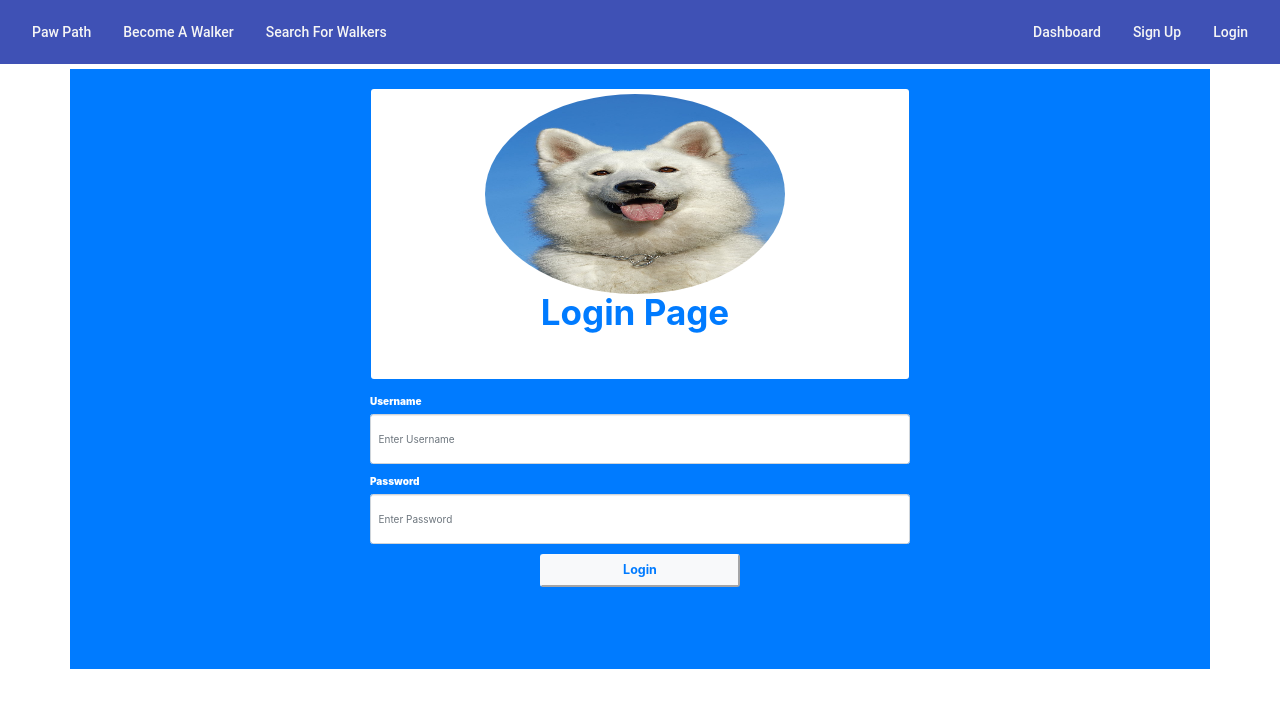
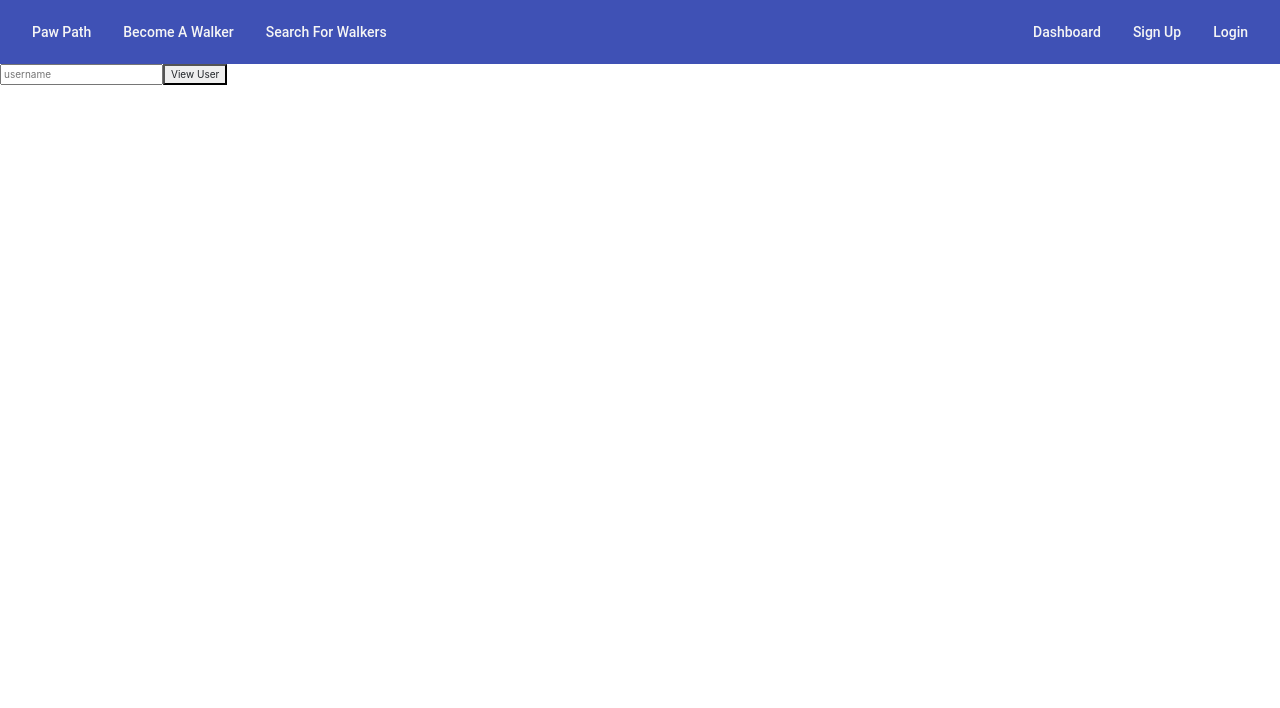
Before and after one commit to mikaelaenters/PawPath, an Angular app in the folder Program2-App/: page /login in a window 1280 px wide. Shown: the top 708 px of the page. Built offline with nearby package versions, Linux system fonts and the light colour scheme.

Commit message:
you're fine

```diff
--- a/Program2-App/src/app/login/login.component.html
+++ b/Program2-App/src/app/login/login.component.html
@@ -1,4 +1,4 @@
-<div class="container bg-primary">
+<!-- <div class="container bg-primary">
     <div class="row justify-content-center">
         <div class="col-sm-6">
             <div class="row justify-content-center login-image">
@@ -22,4 +22,9 @@
             </form>
           </div>
     </div>
-  </div>
+  </div> -->
+
+
+<input type="text" [(ngModel)]="username" placeholder="username"/>
+<button (click)="loginUser()">View User</button>
+<!-- <app-user [user]="user"></app-user> -->
--- a/Program2-App/src/app/login/login.component.ts
+++ b/Program2-App/src/app/login/login.component.ts
@@ -1,4 +1,7 @@
-import { Component, OnInit } from '@angular/core';
+import { Component, OnInit, NgModule } from '@angular/core';
+
+import { User } from 'src/app/models/user';
+import { UserService } from 'src/app/services/userservice';
 
 @Component({
   selector: 'app-login',
@@ -7,9 +10,22 @@ import { Component, OnInit } from '@angular/core';
 })
 export class LoginComponent implements OnInit {
 
-  constructor() { }
+  user: User = new User();
+
+  username = "";
+
+  constructor(private userservice: UserService) { }
+
+  loginUser() {
+    this.userservice.loginUser(this.username).subscribe((user) => {
+      this.user = user;
+      console.log(user);
+    });
+  }
 
   ngOnInit() {
+
+    console.log(this.user);
   }
 
 }
--- /dev/null
+++ b/Program2-App/src/app/models/user.ts
@@ -0,0 +1,12 @@
+export class User {
+
+    userId: number;
+    username: string;
+    password: string;
+    userRole: string;
+    fullname: string;
+
+    //constructor(userId: number, username: string, )
+
+
+}
--- /dev/null
+++ b/Program2-App/src/app/services/userservice.ts
@@ -0,0 +1,20 @@
+import { Injectable } from '@angular/core';
+import { HttpClient } from '@angular/common/http';
+import { environment } from 'src/environments/environment';
+import { User } from 'src/app/models/user';
+
+
+@Injectable({
+    providedIn: 'root'
+})
+export class UserService {
+
+    private readonly url: string = 'http://localhost:8080/PawPath/user';
+
+    constructor(private http: HttpClient) {}
+
+    public loginUser (username: string) {
+
+        return this.http.get<User>(this.url + '/' + username);
+    }
+}
```
Also changed, not shown: Program2-App/src/app/app.module.ts (+5 -3 lines), 2 other files (tests, documents, lock files or other folders).
